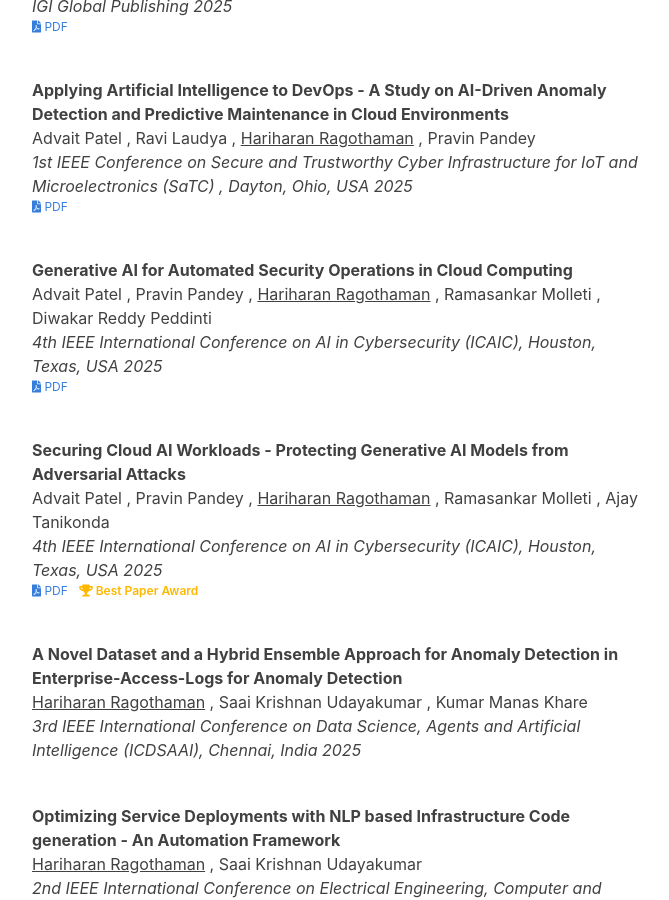
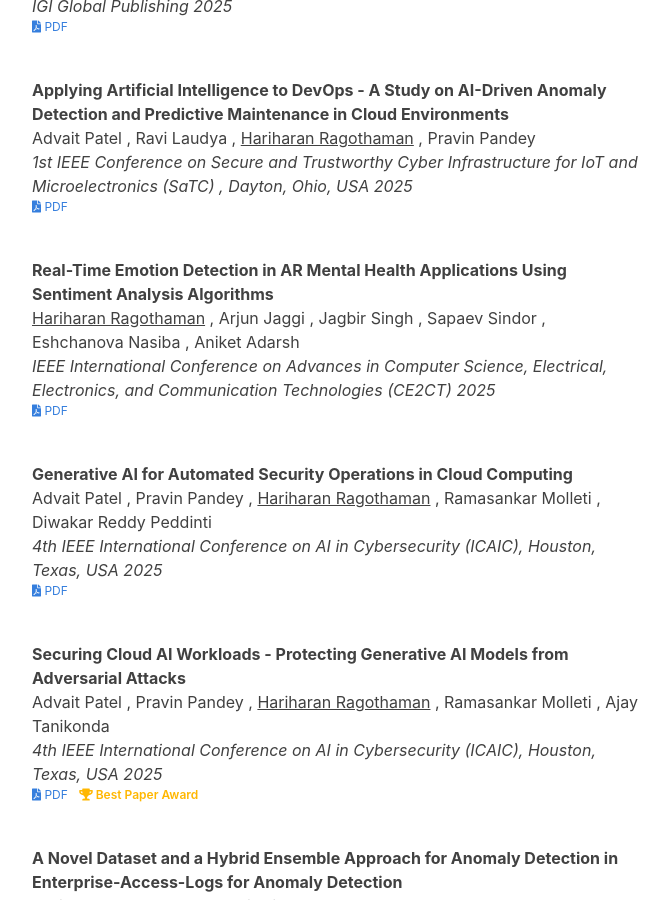
Before and after one commit to hariharanragothaman/hariharanragothaman.github.io, a Jekyll site: the page built from index.md, in a window 1280 px wide and 900 px high, scrolled down 4657 px. Shown: the whole window, without its empty margins (305-974 px from the left). Built offline with Jekyll 4.4.1, drawn with Linux system fonts in a browser that asks for light colours; nearby versions of some CDN libraries; some web fonts are replaced.

Commit message:
Polishes and Updates

```diff
--- a/_data/publications.yaml
+++ b/_data/publications.yaml
@@ -64,6 +64,20 @@
   year: 2025
   type: conference
   pdf: https://satcconf.com/
+
+- id: emotion-detection
+  authors:
+    - Hariharan Ragothaman
+    - Arjun Jaggi
+    - Jagbir Singh
+    - Sapaev Sindor
+    - Eshchanova Nasiba
+    - Aniket Adarsh
+  title: Real-Time Emotion Detection in AR Mental Health Applications Using Sentiment Analysis Algorithms
+  venue: IEEE International Conference on Advances in Computer Science, Electrical, Electronics, and Communication Technologies (CE2CT)
+  year: 2025
+  type: conference
+  pdf: https://ieeexplore.ieee.org/document/10939650
 
 - id: automated-security
   authors:
```
